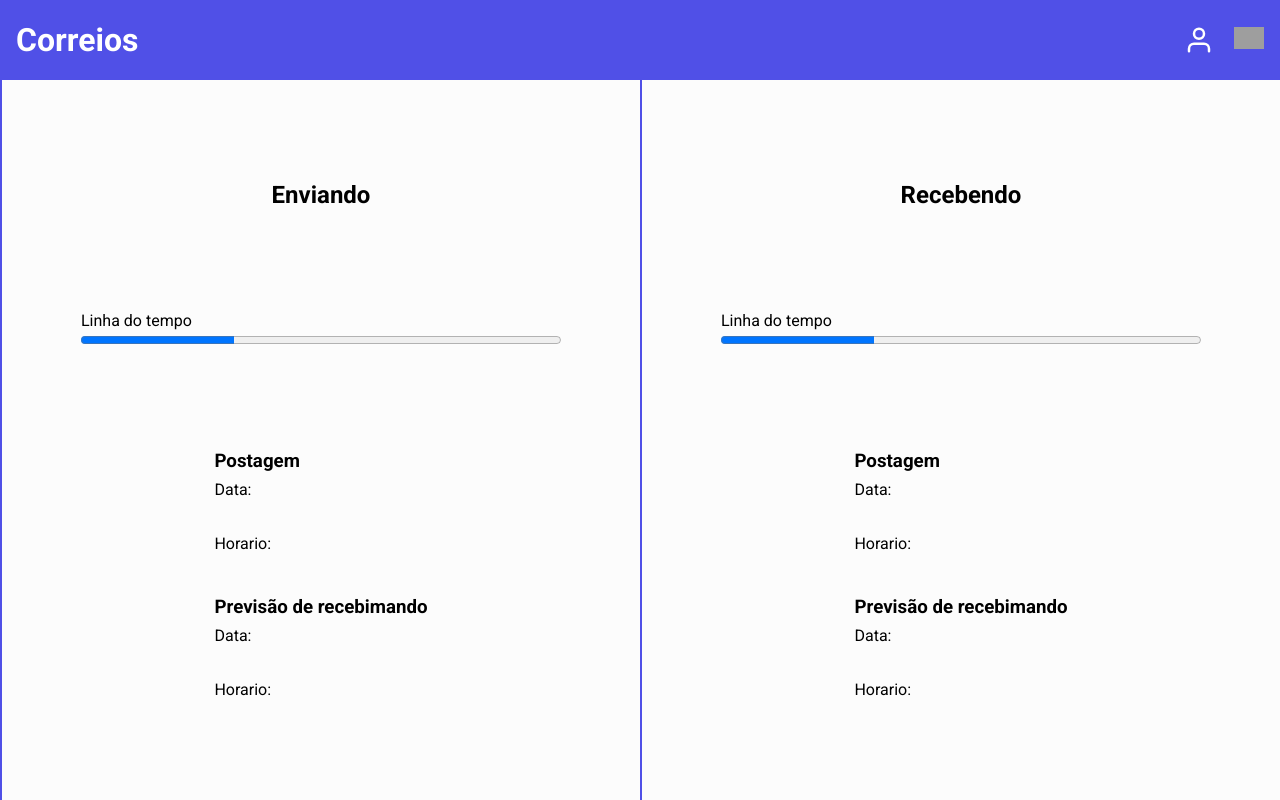
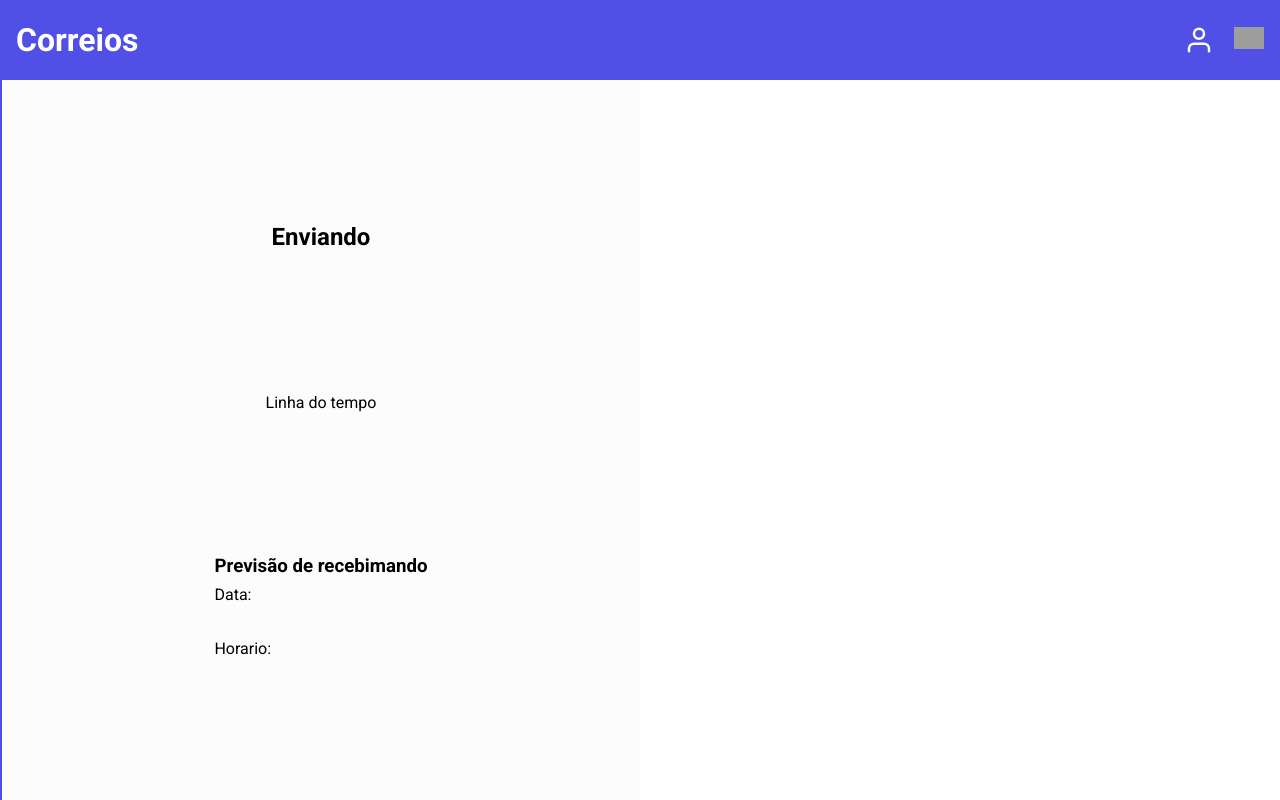
Before and after one commit to FredericoBresani/projeto-ESS, an Angular app in the folder correios/: page /correios/rastreamento-pacote in a window 1280 px wide. Built offline with nearby package versions, Linux system fonts and the light colour scheme; grey boxes are pictures that could not be loaded.

Commit message:
funcionalidade de rastreiamento

```diff
--- a/correios/src/app/cadastro-pedidos/cadastro/cadastro.component.html
+++ b/correios/src/app/cadastro-pedidos/cadastro/cadastro.component.html
@@ -28,6 +28,10 @@
     <label>Peso do Produto</label>
     <input type="number" formControlName="peso_produto" (keyup)="updatePesoPrice($event)">
   </div>
+  <div>
+    <label></label>
+    <input>
+  </div>
   <div class="formElement">
     <label>Endereço de Entrega</label>
     <input type="text" formControlName="endereco_entrega">
--- a/correios/src/app/rastreio-pacote/rastreamento-pacote/rastreamento-pacote.component.html
+++ b/correios/src/app/rastreio-pacote/rastreamento-pacote/rastreamento-pacote.component.html
@@ -3,12 +3,16 @@
         <h2>Enviando</h2>
         <div>
             <p>Linha do tempo</p>
-            <progress value="32" max="100"></progress><br>
+            <div>
+                <div class="ckechpoint">
+                    <div class="cicle-point"></div> <label class="nome_point_checkPoint"></label>
+                </div>
+            </div>
         </div>
-        <div class="info-rastreio">
-            <div>
+        <div class="info-rastreio" >
+            <div *ngFor="let pedido of pedidos">
                 <h3>Postagem</h3>
-                <label>Data:</label><br>
+                <label>Data: {{pedido.cpf}}</label><br>
                 <label>Horario:</label><br>
             </div>
             <div>
@@ -18,11 +22,16 @@
             </div>
         </div>
     </div>
+    <!--
     <div class="subsection-rastreio">
         <h2>Recebendo</h2>
         <div>
             <p>Linha do tempo</p>
-            <progress value="32" max="100"></progress>
+            <div>
+                <div class="ckechpoint">
+                    <div class="cicle-point"></div> <label class="nome_point_checkPoint"></label>
+                </div>
+            </div>
         </div>
         <div class="info-rastreio">
             <div>
@@ -38,3 +47,4 @@
         </div>
     </div>
 </section>
+    -->
--- a/correios/src/app/rastreio-pacote/rastreamento-pacote/rastreamento-pacote.component.ts
+++ b/correios/src/app/rastreio-pacote/rastreamento-pacote/rastreamento-pacote.component.ts
@@ -1,4 +1,6 @@
 import { Component, OnInit } from '@angular/core';
+import { PedidoClient } from 'src/app/shared/client/pedido.client';
+import { Pedido } from 'src/app/shared/models/pedido.model';
 
 @Component({
   selector: 'app-rastreamento-pacote',
@@ -7,9 +9,13 @@
 })
 export class RastreamentoPacoteComponent implements OnInit {
 
-  constructor() { }
+  public pedidos?: Pedido[];
+
+  constructor(private readonly pedidoClient: PedidoClient) { }
 
   ngOnInit(): void {
+    this.pedidoClient.getPedidos().subscribe((pedidos) => {
+      this.pedidos = pedidos;
+    })
   }
-
 }
--- a/correios/src/app/rastreio-pacote/rastreio-pacote.module.ts
+++ b/correios/src/app/rastreio-pacote/rastreio-pacote.module.ts
@@ -1,4 +1,6 @@
+import { CommonModule } from "@angular/common";
 import { NgModule } from "@angular/core";
+import { ReactiveFormsModule } from "@angular/forms";
 import { RastreamentoPacoteComponent } from "./rastreamento-pacote/rastreamento-pacote.component";
 
 @NgModule({
@@ -6,7 +8,8 @@
         RastreamentoPacoteComponent
     ],
     imports: [
-
+      CommonModule,
+      ReactiveFormsModule,
     ],
     providers: [],
 
--- a/correios/src/app/shared/models/pedido.model.ts
+++ b/correios/src/app/shared/models/pedido.model.ts
@@ -13,6 +13,8 @@
 
   peso_produto: number;
 
+  data_envio: Date;
+
   endero_entrega: string;
 
   preco_total: number;
```
